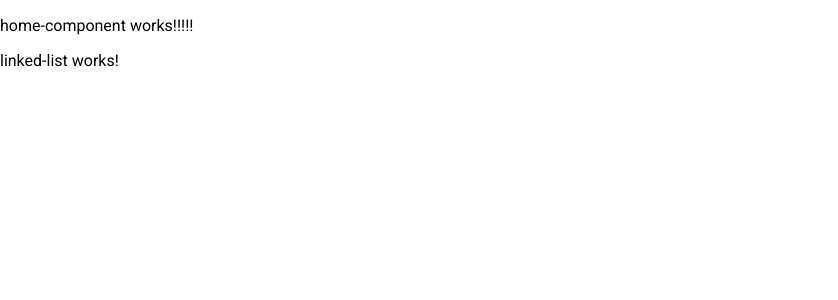
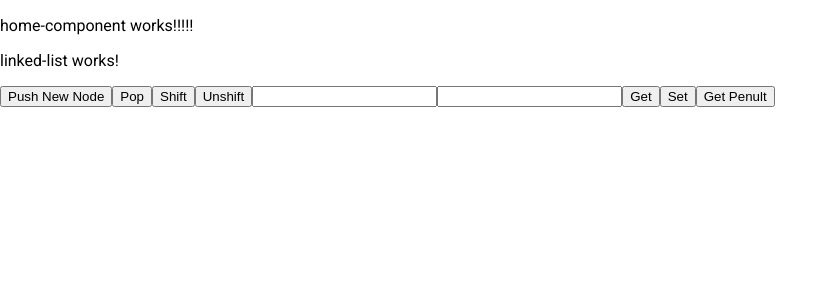
Before and after one commit to IgorKharkiv/algorithms, an Angular app: page /home in a window 1280 px wide. Shown: the top 300 px of the page, without its empty margins (0-838 px from the left). Built offline with nearby package versions, Linux system fonts and the light colour scheme.

Commit message:
Singly linked list. push, pop, shift, unshift, get, set methods

```diff
--- a/src/app/components/linked-list/linked-list.component.html
+++ b/src/app/components/linked-list/linked-list.component.html
@@ -1 +1,12 @@
 <p>linked-list works!</p>
+<button (click)="push()">Push New Node</button>
+<button (click)="pop()">Pop</button>
+<button (click)="shift()">Shift</button>
+<button (click)="unshift()">Unshift</button>
+<input type="number" #indexInput>
+<input type="text" #valueInput>
+<button (click)="get()">Get</button>
+<button (click)="set()">Set</button>
+
+
+<button (click)="singlyLinkedList.traverse()">Get Penult</button>
--- a/src/app/components/linked-list/linked-list.component.ts
+++ b/src/app/components/linked-list/linked-list.component.ts
@@ -1,4 +1,108 @@
-import { Component, OnInit } from '@angular/core';
+import { Component, OnInit, ViewChild, ElementRef } from '@angular/core';
+
+class Node {
+  public value: any;
+  public next: Node;
+  constructor(value) {
+    this.value = value;
+  }
+}
+
+class SinglyLinkedList {
+  public length = 0;
+  public head: Node = null;
+  public tail: Node = null;
+
+  public push(value: any): void {
+    const newNode = new Node(value);
+    const currentTailNode = this.tail;
+    if (!currentTailNode) {
+      this.head = newNode;
+      this.tail = newNode;
+    } else {
+      currentTailNode.next = newNode;
+      this.tail = newNode;
+    }
+    this.length++;
+
+    console.log(this);
+  }
+
+  public pop(): Node {
+    if (!this.head) { return null; }
+
+    const newTail = this.traverse();
+    if (newTail) {
+      newTail.next = null;
+    }
+    const currentTail = this.tail;
+
+    if (this.length > 1) {
+      this.tail = newTail;
+    } else {
+      this.head = null;
+      this.tail = null;
+    }
+
+    this.length--;
+    console.log(this);
+    return currentTail;
+  }
+
+  public shift(): Node {
+    if (!this.head) { return null; }
+    const currentHead = this.head;
+    if (this.length > 1) {
+      this.head = currentHead.next;
+    } else {
+      this.head = null;
+    }
+    this.length--;
+    console.log(this);
+    return currentHead;
+  }
+
+  public unshift(value: any): Node {
+    const newNode = new Node(value);
+    newNode.next = this.head;
+    this.head = newNode;
+    if (!this.length) {
+      this.tail = newNode;
+    }
+    this.length++;
+    console.log(this);
+    return newNode;
+  }
+
+  public get(index): Node {
+    if (index < 0 || index >= this.length) { return null; }
+    if (index === 0) { return this.head; }
+    let node = null;
+    for (let i = 1; i <= index; i++) {
+      node = this.head.next;
+    }
+
+    console.log(node);
+    return node;
+  }
+
+  public set(index: number, value: any): Node {
+    const node = this.get(index);
+    if (!node) { return null; }
+    node.value = value;
+    console.log(this, node);
+    return node;
+  }
+
+  public traverse(): Node {
+    let current = this.head;
+    while (current && current.next && current.next.next) {
+      current = current.next;
+    }
+    console.log(current);
+    return current;
+  }
+}
 
 @Component({
   selector: 'app-linked-list',
@@ -6,10 +110,44 @@ import { Component, OnInit } from '@angular/core';
   styleUrls: ['./linked-list.component.scss']
 })
 export class LinkedListComponent implements OnInit {
-
+  @ViewChild('indexInput', null) nameInput: ElementRef;
+  @ViewChild('valueInput', null) valueInput: ElementRef;
+  public singlyLinkedList: SinglyLinkedList;
   constructor() { }
 
   ngOnInit() {
+    this.singlyLinkedList = new SinglyLinkedList();
+  }
+
+  public push(): void {
+    this.singlyLinkedList.push(this.getValue());
+  }
+
+  public pop(): void {
+    this.singlyLinkedList.pop();
+  }
+
+  public shift(): void {
+    this.singlyLinkedList.shift();
+  }
+
+  public unshift(): void {
+    this.singlyLinkedList.unshift(this.getValue());
+  }
+
+  public get(): Node {
+    const index = Number(this.nameInput.nativeElement.value);
+    return this.singlyLinkedList.get(index);
+  }
+
+  public set(): Node {
+    const index = Number(this.nameInput.nativeElement.value);
+    const value = this.valueInput.nativeElement.value;
+    return this.singlyLinkedList.set(index, value);
+  }
+
+  private getValue(): number {
+    return Math.floor(Math.random() * (1000 - 0 + 1)) + 0;
   }
 
 }
```
